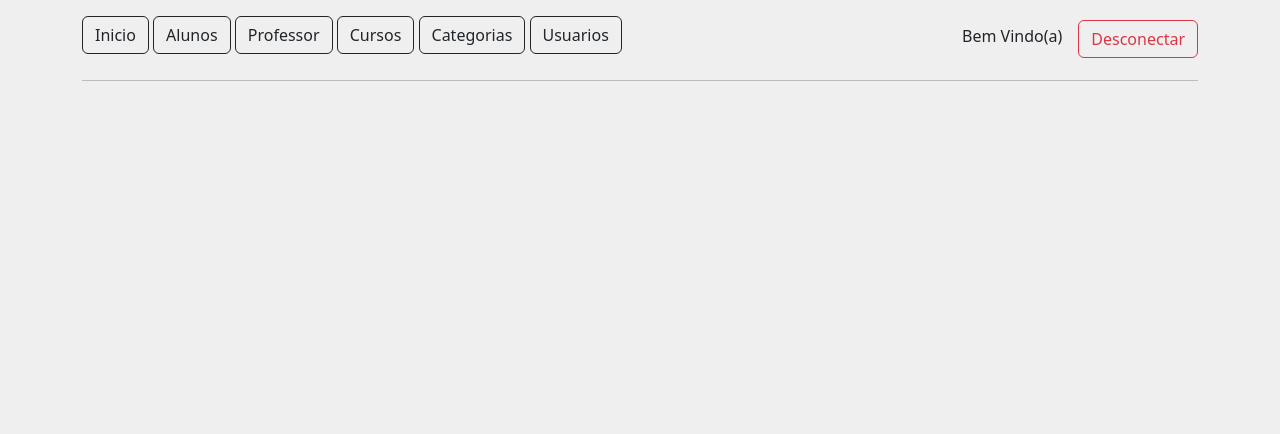
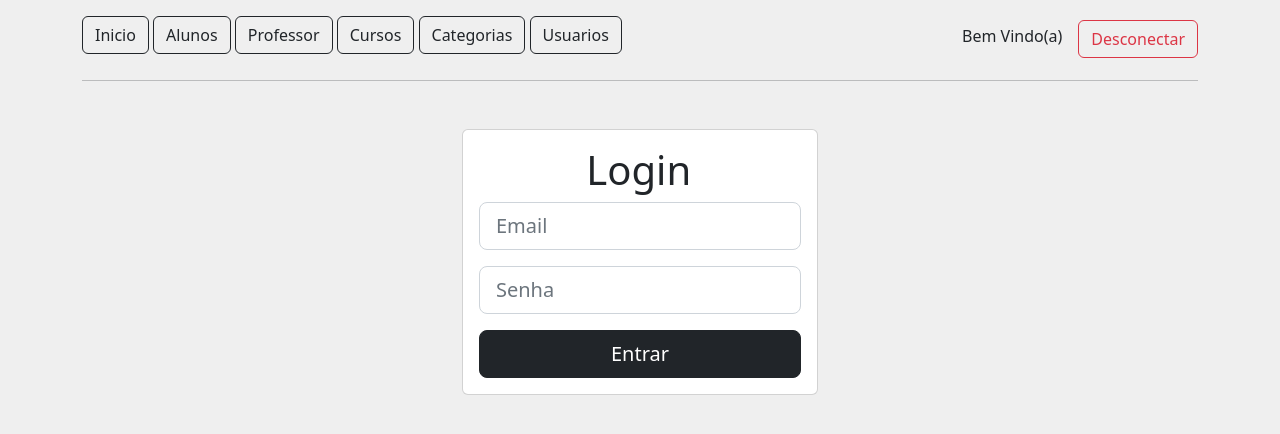
Before and after one commit to DieneLopes/CRUD-PHP-CURSOS-novo, a PHP site: template Views/template/menu.phtml in a window 1280 px wide. Shown: the top 434 px of the page. Run offline with PHP 8.4, Linux system fonts and the light colour scheme; the template is opened without the code that fills it, so the values that code supplies are empty.

Commit message:
Ajustando a rota do pdf da categoria e colocando login no botão inicio

```diff
--- a/Views/categoria/listar.phtml
+++ b/Views/categoria/listar.phtml
@@ -1,7 +1,7 @@
 <section class="mt-3 card card-body">
-    <h1 class="text-center">Gerenciar Categorias</h1>
+    <h1 class="text-start">Gerenciar Categorias</h1>
 
-    <div class="mt-2 text-center">
+    <div class="mt-2 text-start">
         <a href="/categorias/novo" class="btn btn-outline-dark btn-sm">Nova Categoria</a>
 
         <a href="/categorias/relatorio" target="_blank" class="btn btn-outline-dark btn-sm">Gerar arquivo em PDF</a>
--- a/Views/template/menu.phtml
+++ b/Views/template/menu.phtml
@@ -22,3 +22,21 @@
 </nav>
 
 <hr>
+
+<section class="row mt-5">
+    <div class="col-md-4 offset-md-4">
+
+        <div class="card card-body">
+        <h1 class="col-md-4 offset-md-4">Login</h1>
+            <form action="" method="post">
+                <input name="email" type="email" placeholder="Email" class="form-control form-control-lg mb-3">
+
+                <input name="password" type="password" placeholder="Senha" class="form-control form-control-lg mb-3">
+
+                <div class="d-grid">
+                    <button class="btn btn-dark btn-lg">Entrar</button>
+                </div>
+            </form>
+        </div>
+    </div>
+</section>
--- a/config/routes.php
+++ b/config/routes.php
@@ -49,6 +49,7 @@ $rotas = [
     '/categorias/novo' => criarRota(CategoriaController::class, 'cadastrar'),
     '/categorias/editar' => criarRota(CategoriaController::class, 'editar'),
     '/categorias/excluir' => criarRota(CategoriaController::class, 'excluir'),
+    '/categorias/relatorio' => criarRota(CategoriaController::class, 'relatorio')
 ];
 
 return $rotas;
--- a/src/Model/Categoria.php
+++ b/src/Model/Categoria.php
@@ -6,7 +6,7 @@ namespace App\Model;
 
 //aqui vai ficar a definição do caminho até essa classe
 
-class Categoria extends Pessoa
+class Categoria extends Curso
 {
     public string $nome;
 }
--- a/src/Model/Curso.php
+++ b/src/Model/Curso.php
@@ -4,9 +4,10 @@ declare(strict_types=1);
 
 namespace App\Model;
 
+use DateTime;
+
 //aqui vai ficar a definição do caminho até essa classe
-
-class Curso
+class Curso extends Pessoa
 {
     public string $nome;
     public int $cargaHoraria;
```
Also changed, not shown: Views/relatorio/gerarRelatorio.phtml (+6 -10 lines), Views/template/header.phtml (line endings or trailing spaces).
